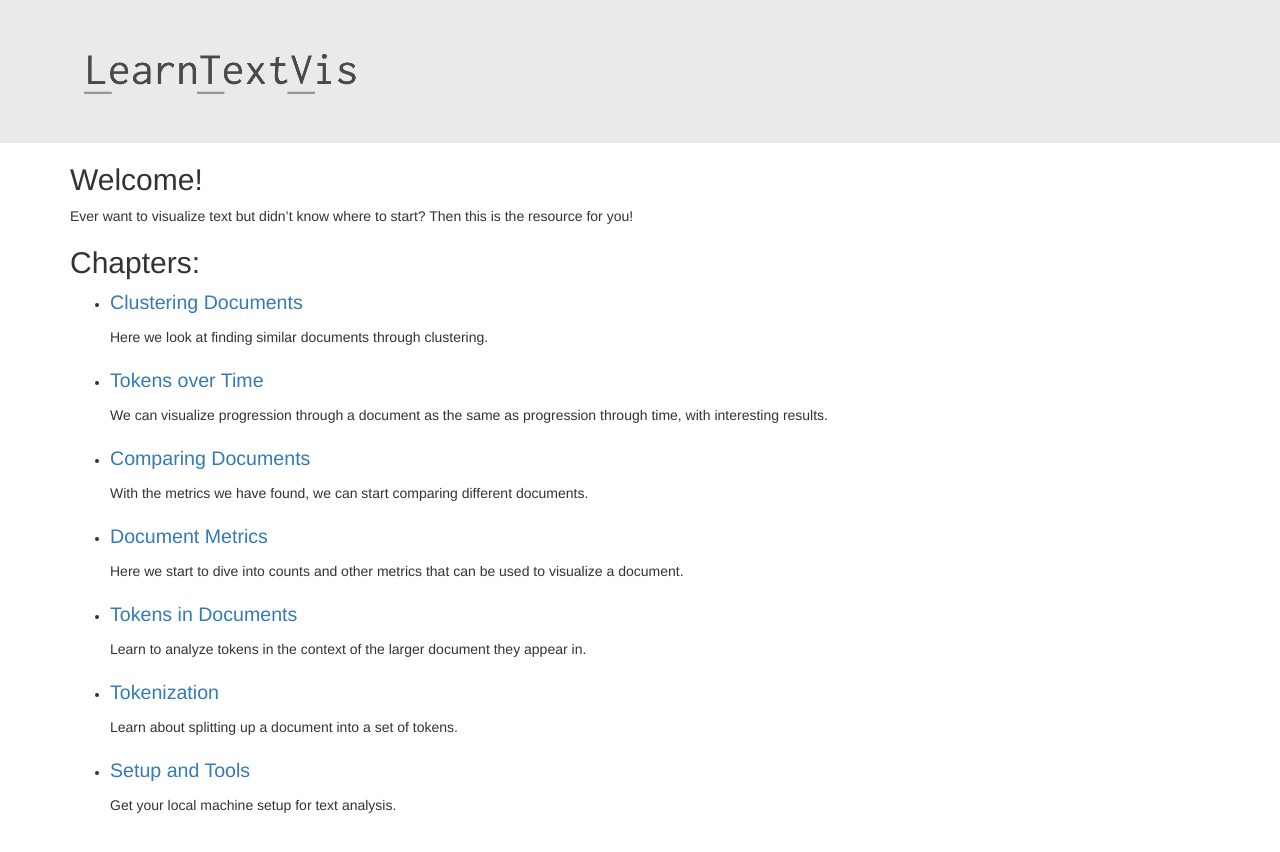
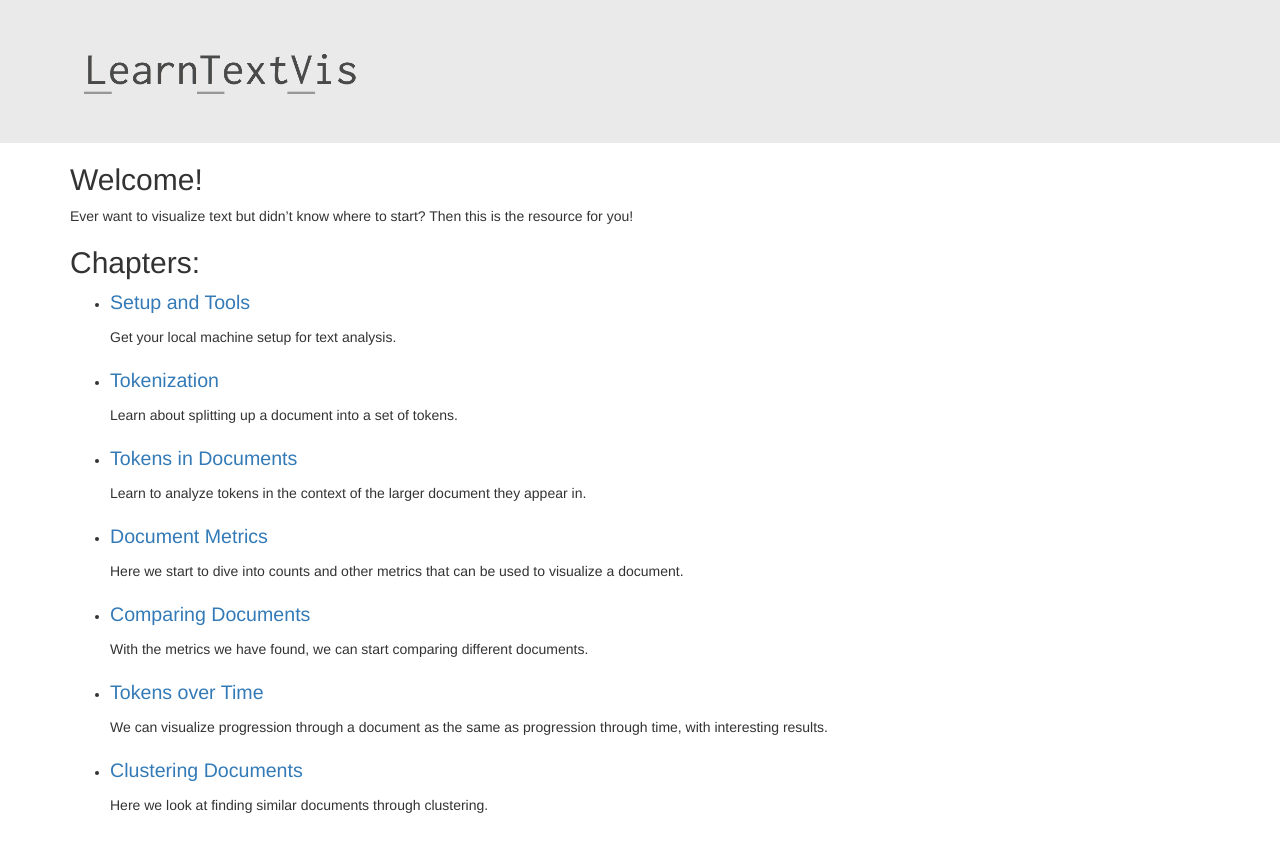
Before and after one commit to learntextvis/learntextvis.github.io, a Jekyll site: the page built from index.md, in a window 1280 px wide. Shown: the top 852 px of the page. Built offline with Jekyll 4.4.1, drawn with Linux system fonts in a browser that asks for light colours; Markdown is read by kramdown in place of the engine named in the settings.

Commit message:
Reverse posts

```diff
--- a/_layouts/default.html
+++ b/_layouts/default.html
@@ -9,7 +9,7 @@
     <div class="container">
 
       <div class="chapter-content {{ page.class }}">
-        <h2>{{ page.title }}</h2>
+        <h1>{{ page.title }}</h1>
 
         {{ content }}
       </div>
--- a/_layouts/home.html
+++ b/_layouts/home.html
@@ -10,7 +10,7 @@
       </div>
       <h2>Chapters:</h2>
       <ul class="home-content">
-        {% for post in site.posts %}
+        {% for post in site.posts reversed %}
         <li>
           <a href="{{ post.url }}">{{ post.title }}</a>
           <div class="description">
```
